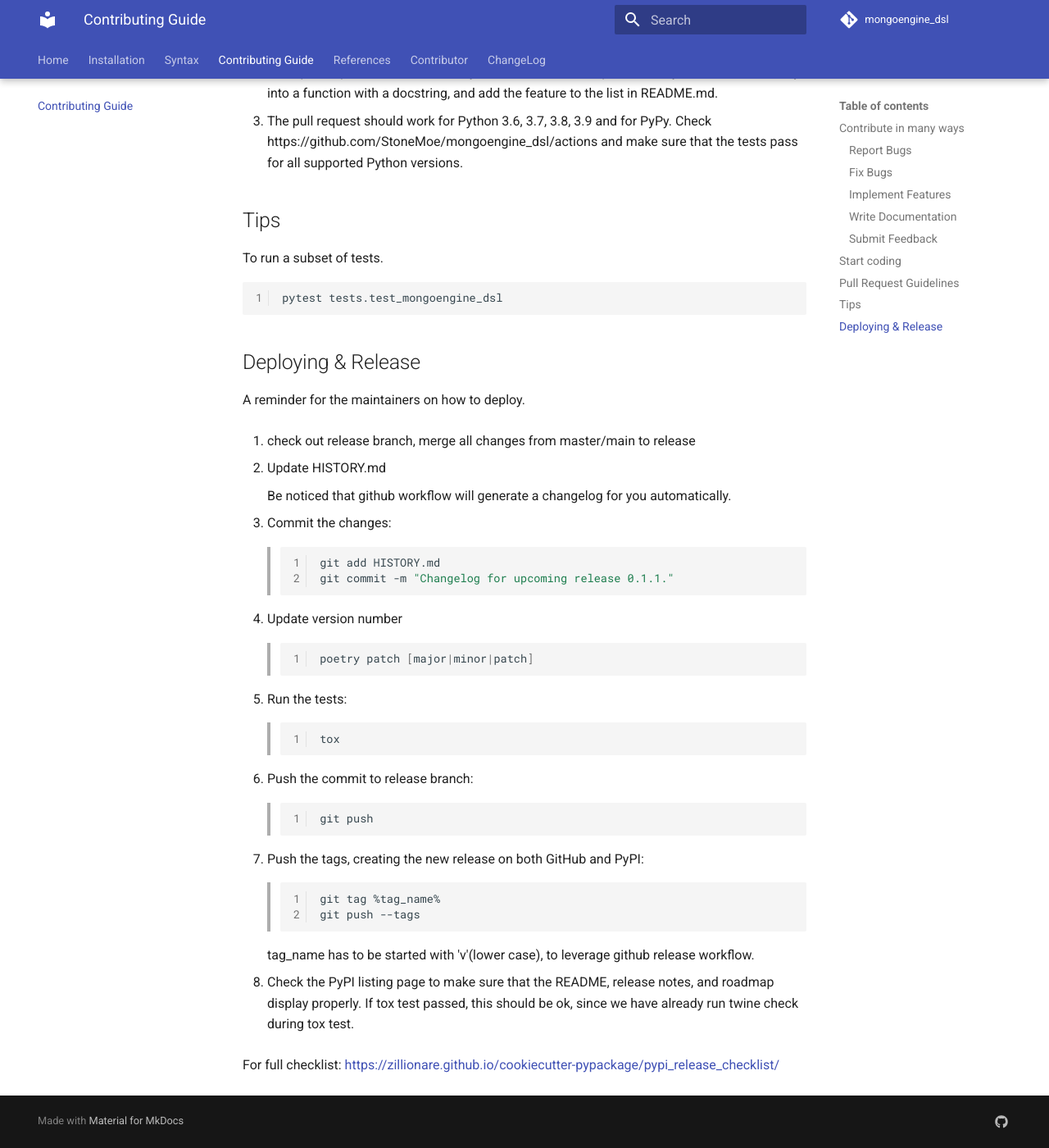
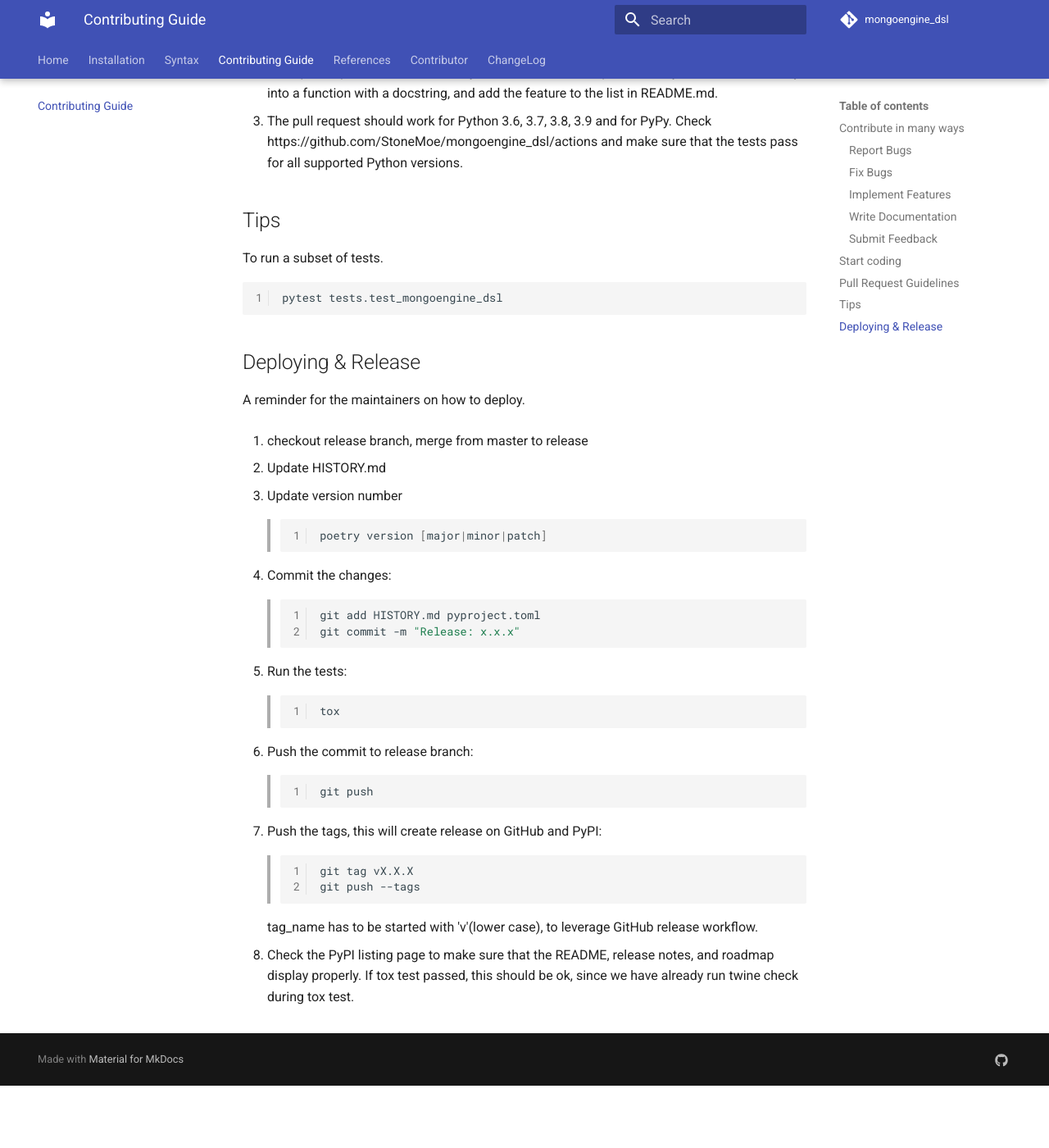
Before and after one commit to StoneMoe/mongoengine_dsl, an MkDocs documentation site: the page built from docs/contributing.md, in a window 1280 px wide and 1400 px high, scrolled down 2607 px. Shown: the whole window at 82% size. Built offline with MkDocs 1.6.1 and Material for MkDocs 9.7.7, drawn with Linux system fonts in a browser that asks for light colours; comment, search, counter and statistics services are not loaded; after the commit the page ends 3931 px from its top, so only the background shows below that.

````diff
--- a/CONTRIBUTING.md
+++ b/CONTRIBUTING.md
@@ -134,23 +134,21 @@ pytest tests.test_mongoengine_dsl
 
 A reminder for the maintainers on how to deploy.
 
-1. check out release branch, merge all changes from master/main to release
+1. checkout release branch, merge from master to release
 
 2. Update HISTORY.md
 
-    Be noticed that github workflow will generate a changelog for you automatically.
-
-3. Commit the changes:
+3. Update version number
 
     > ``` bash
-    > git add HISTORY.md
-    > git commit -m "Changelog for upcoming release 0.1.1."
+    > poetry version [major|minor|patch]
     > ```
 
-4. Update version number
+4. Commit the changes:
 
     > ``` bash
-    > poetry patch [major|minor|patch]
+    > git add HISTORY.md pyproject.toml
+    > git commit -m "Release: x.x.x"
     > ```
 
 5. Run the tests:
@@ -165,17 +163,15 @@ A reminder for the maintainers on how to deploy.
     > git push
     > ```
 
-7. Push the tags, creating the new release on both GitHub and PyPI:
+7. Push the tags, this will create release on GitHub and PyPI:
 
     > ``` bash
-    > git tag %tag_name%
+    > git tag vX.X.X
     > git push --tags
     > ```
 
-    tag_name has to be started with 'v'(lower case), to leverage github release workflow.
+    tag_name has to be started with 'v'(lower case), to leverage GitHub release workflow.
 
 8. Check the PyPI listing page to make sure that the README, release
     notes, and roadmap display properly. If tox test passed, this should be ok, since
     we have already run twine check during tox test.
-
-For full checklist: <https://zillionare.github.io/cookiecutter-pypackage/pypi_release_checklist/>
--- a/mkdocs.yml
+++ b/mkdocs.yml
@@ -9,7 +9,7 @@ nav:
   - Contributing Guide: contributing.md
   - References: ref.md
   - Contributor: authors.md
-  - ChangeLog: history.md
+  - ChangeLog: changelog.md
 theme:
   name: material
   language: en
--- a/pyproject.toml
+++ b/pyproject.toml
@@ -22,6 +22,7 @@ packages = [
     { include = "mongoengine_dsl" },
     { include = "tests", format = "sdist" },
 ]
+include = ["mongoengine_dsl/lexer/*"]  # include generated code
 
 [tool.poetry.dependencies]
 python = ">=3.6.1,<4.0"
@@ -46,7 +47,7 @@ twine = { version = "^3.3.0", optional = true }
 toml = { version = "^0.10.2", optional = true }
 # extra - doc
 mkdocs = { version = "^1.1.2", optional = true }
-mkdocs-include-markdown-plugin = { version = "^1.0.0", optional = true }
+mkdocs-include-markdown-plugin = { version = "^3.2.1", optional = true }
 mkdocs-material = { version = "^6.1.7", optional = true }
 mkdocstrings = { version = "^0.13.6", optional = true }
 mkdocs-material-extensions = { version = "^1.0.1", optional = true }
@@ -76,8 +77,6 @@ doc = [
     "livereload"
 ]
 
-
-
 [build-system]
 requires = ["poetry-core>=1.0.0"]
 build-backend = "poetry.core.masonry.api"
````
Also changed, not shown: CHANGELOG.md (+4 -0 lines), HISTORY.md (deleted, +0 -6 lines), README.md (+5 -6 lines), SYNTAX.md (+1 -1 lines), docs/changelog.md (added, +3 -0 lines), docs/history.md (deleted, +0 -3 lines), docs/index.md (+2 -0 lines), 3 other files.
